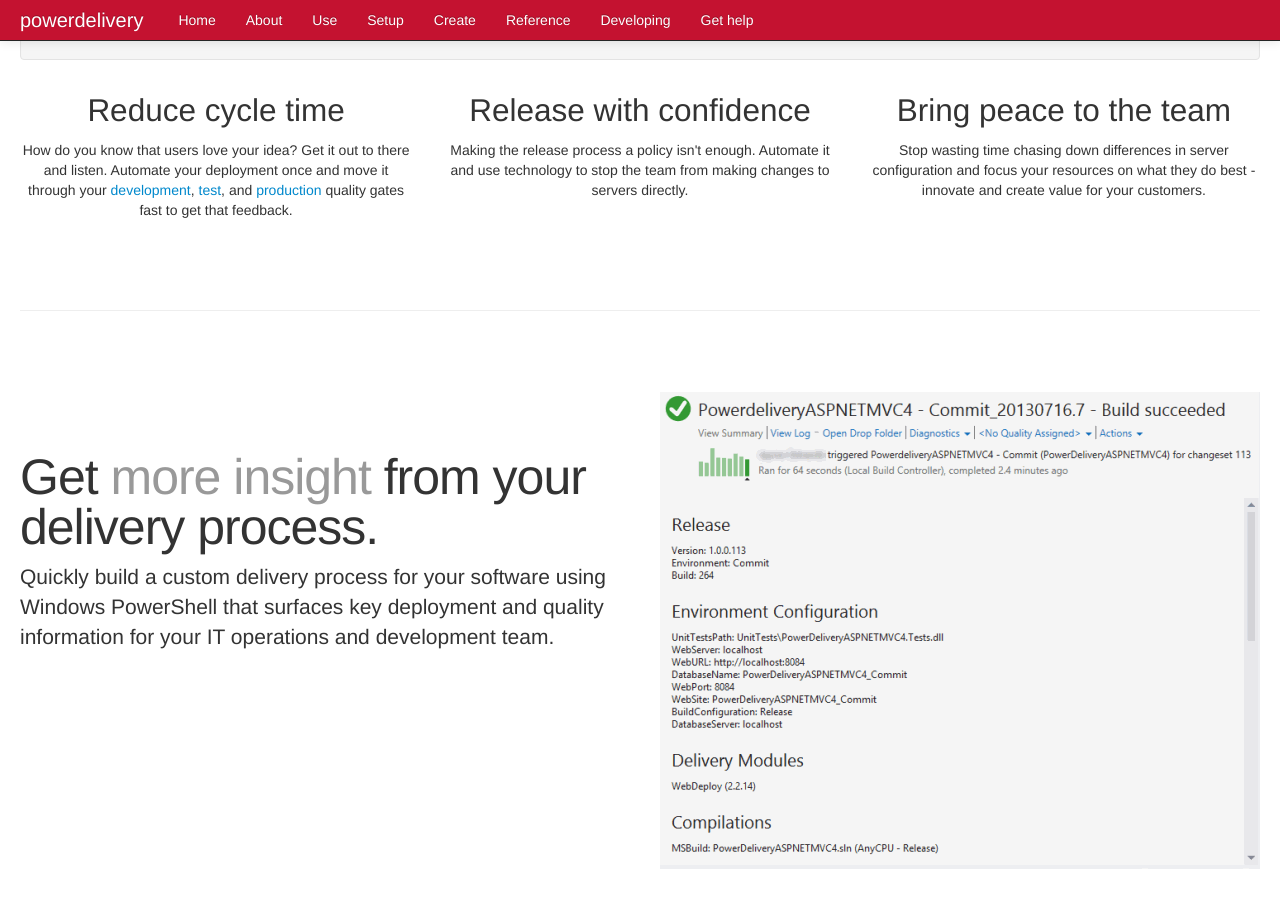
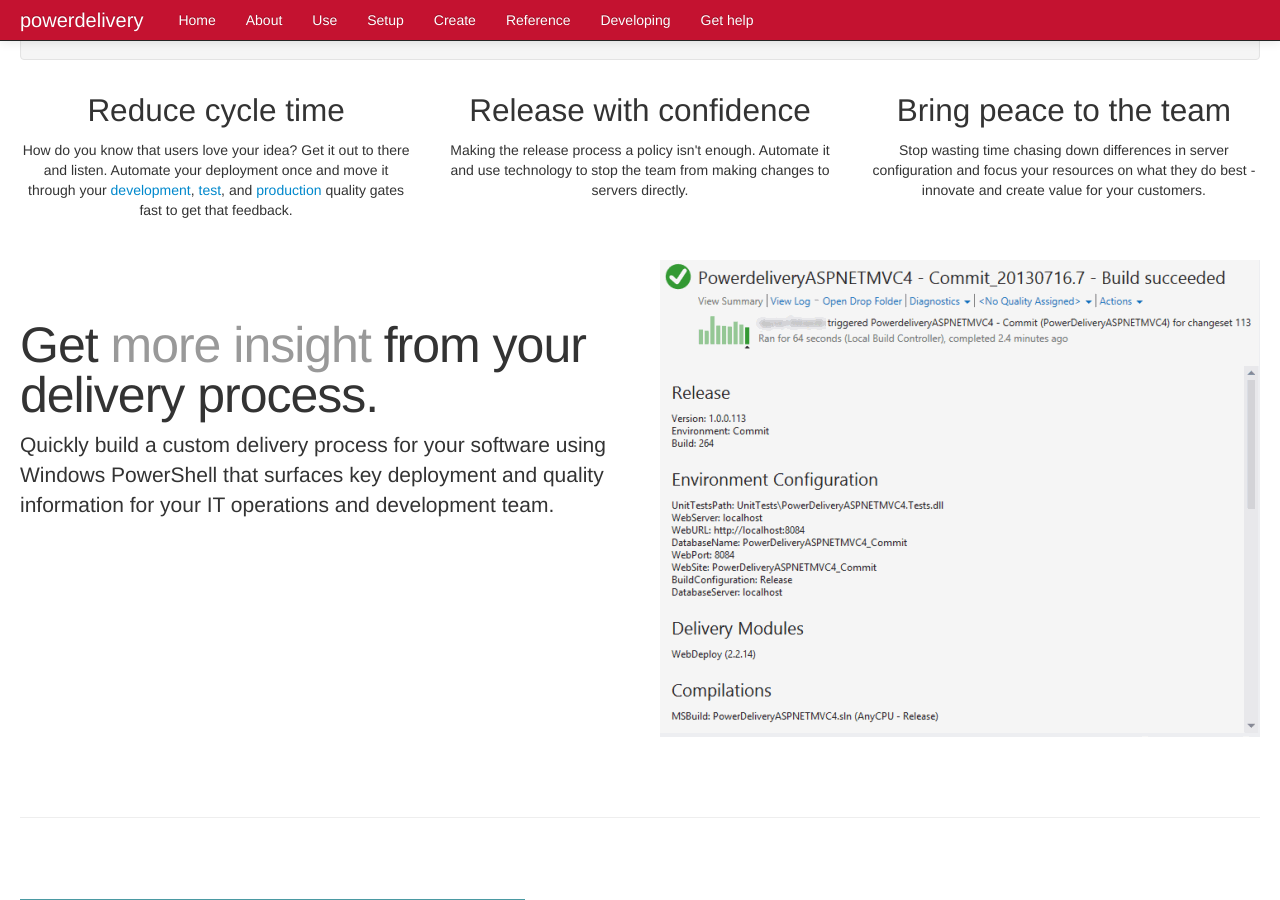
Before and after one commit to eavonius/powerdelivery, a Jekyll site: the page built from index.html, in a window 1280 px wide and 900 px high, scrolled down 446 px. Built offline with Jekyll 4.4.1, drawn with Linux system fonts in a browser that asks for light colours; nearby versions of some CDN libraries.

Commit message:
Fixing spacing on front page

```diff
--- a/index.html
+++ b/index.html
@@ -80,7 +80,7 @@ layout: page
 
   </div>
 
-  <hr class="featurette-divider" />
+  <p><br/></p>
 
   <div class="featurette">
 
```
